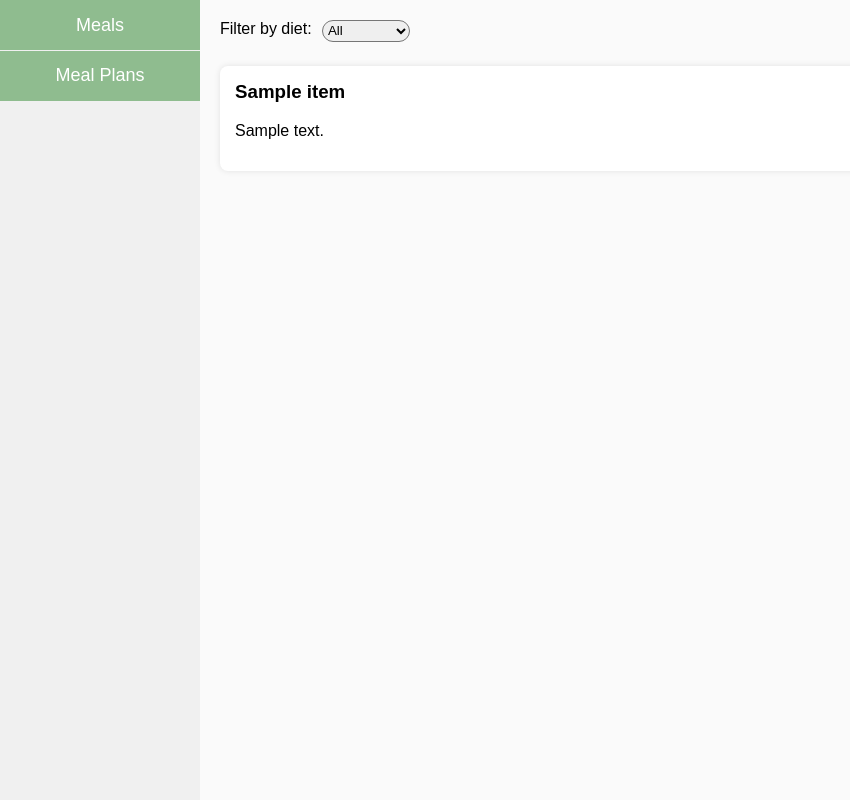
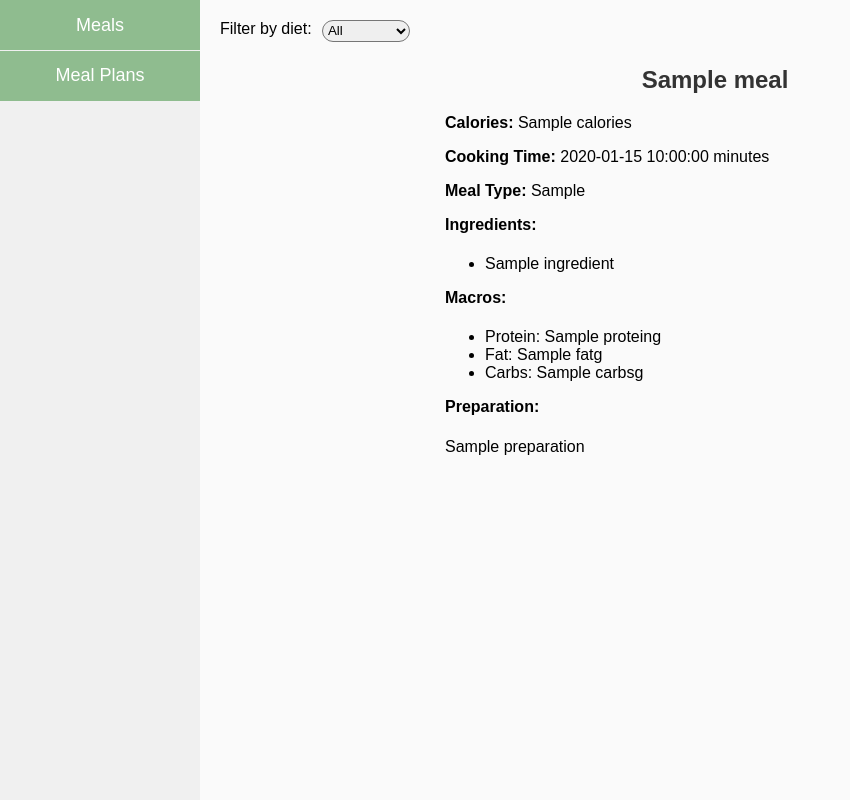
Before and after one commit to lextale/MealPlanGenerator, a Flask app: template app/templates/saved.html in a window 1280 px wide. Shown: the part 48-848 px from the top of the page, without its empty margins (0-850 px from the left). Run offline with Flask 3, Linux system fonts and the light colour scheme; the visitor is signed in with stand-in values (Sample User, id 1); the template is opened without the code that fills it: most values are stand-ins (such as "Sample title", 1, 10 or a date in 2020).

Commit message:
Fixed saved page appearance

```diff
--- a/app/app-mock-response.py
+++ b/app/app-mock-response.py
@@ -552,7 +552,12 @@ def saved():
         return redirect(url_for('login'))
 
     user = session['user']
-    return render_template("saved.html", user=user)
+    savedMeals = db.child("meals").order_by_child("user").equal_to(user['uid']).get().val()
+    savedMealPlans = db.child("mealPlans").order_by_child("user").equal_to(user['uid']).get().val()
+
+    print(savedMeals)
+
+    return render_template("saved.html", user=user, savedMeals=savedMeals, savedMealPlans=savedMealPlans)
 
 if __name__ == '__main__':
     init_auth()
--- a/app/static/saved.css
+++ b/app/static/saved.css
@@ -228,3 +228,58 @@ select#diet-filter {
     max-block-size: max-content;
     padding: 1.3px;
 }
+
+.outer-container {
+  box-sizing: border-box;
+  justify-content: center;
+  width: 100%;
+  max-width: 990px;
+  margin: 0 auto;
+  display: flex;
+  scrollbar-width: thin;
+  scrollbar-color: rgba(var(--black), .4) rgba(var(--white), .1);
+  font: inherit;
+  vertical-align: baseline;
+  border: none;
+  margin: 0;
+  padding: 0;
+  font-size: 100%;
+  unicode-bidi: isolate;
+}
+
+.middle-container {
+    flex-direction: column;
+    align-items: center;
+    width: 100%;
+    max-width: 540px;
+    display: flex;
+    scrollbar-width: thin;
+    scrollbar-color: rgba(var(--black), .4) rgba(var(--white), .1);
+    font: inherit;
+    vertical-align: baseline;
+    border: none;
+    padding: 0;
+    font-size: 100%;
+    --dashboard-tabs-header-height: 53px;
+}
+
+.inner-container {
+  height: 100%;
+  width: 100%;
+  max-width: 540px;
+  padding-top: 0;
+  width: 100%;
+  display: block;
+  unicode-bidi: isolate;
+  scrollbar-width: thin;
+  scrollbar-color: rgba(var(--black), .4) rgba(var(--white), .1);
+  overflow-x: hidden;
+  overflow-anchor: none;
+  width: 100%;
+  outline: none;
+  border-radius: 8px;
+}
+
+.feed-item {
+  border-radius: 12px;
+}
--- a/app/templates/saved.html
+++ b/app/templates/saved.html
@@ -46,13 +46,48 @@
       </div>
 
       <div class="feed">
-        <!-- Dynamically rendered meals or meal plans here -->
-        {% for item in saved_items %}
-          <div class="card">
-            <h3>{{ item.title }}</h3>
-            <p>{{ item.description }}</p>
+        <div class="outer-container">
+          <div class="middle-container">
+            <div class="inner-container">
+              <!-- Dynamically rendered meals or meal plans here -->
+              {% if savedMeals %}
+                {% for meal_id, meal in savedMeals.items() %}
+                  <article class="feed-item">
+                    <header>
+                      <h2>{{ meal.mealName }}</h2>
+                    </header>
+                    <div class="details">
+                      <p><strong>Calories:</strong> {{ meal.calories }}</p>
+                      <p><strong>Cooking Time:</strong> {{ meal.cookingTime }} minutes</p>
+                      <p><strong>Meal Type:</strong> {{ meal.mealType }}</p>
+
+                      <h4>Ingredients:</h4>
+                      <ul>
+                        {% for ingredient in meal.ingredients %}
+                          <li>{{ ingredient }}</li>
+                        {% endfor %}
+                      </ul>
+
+                      <h4>Macros:</h4>
+                      <ul>
+                        <li>Protein: {{ meal.macros.protein }}g</li>
+                        <li>Fat: {{ meal.macros.fat }}g</li>
+                        <li>Carbs: {{ meal.macros.carbs }}g</li>
+                      </ul>
+
+                      <h4>Preparation:</h4>
+                      <p>{{ meal.preparation }}</p>
+                    </div>
+                  <div class="feed-item-footer">
+                  </div>
+                  </div>
+                {% endfor %}
+              {% else %}
+                <p>No meals saved.</p>
+              {% endif %}
+            </div>
           </div>
-        {% endfor %}
+        </div>
       </div>
     </div>
   </div>
```
